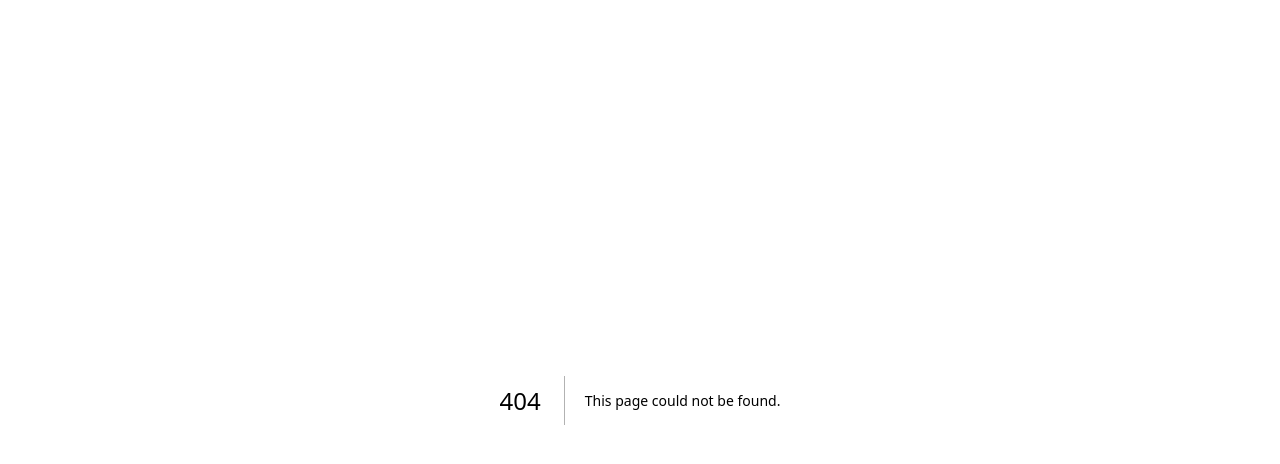
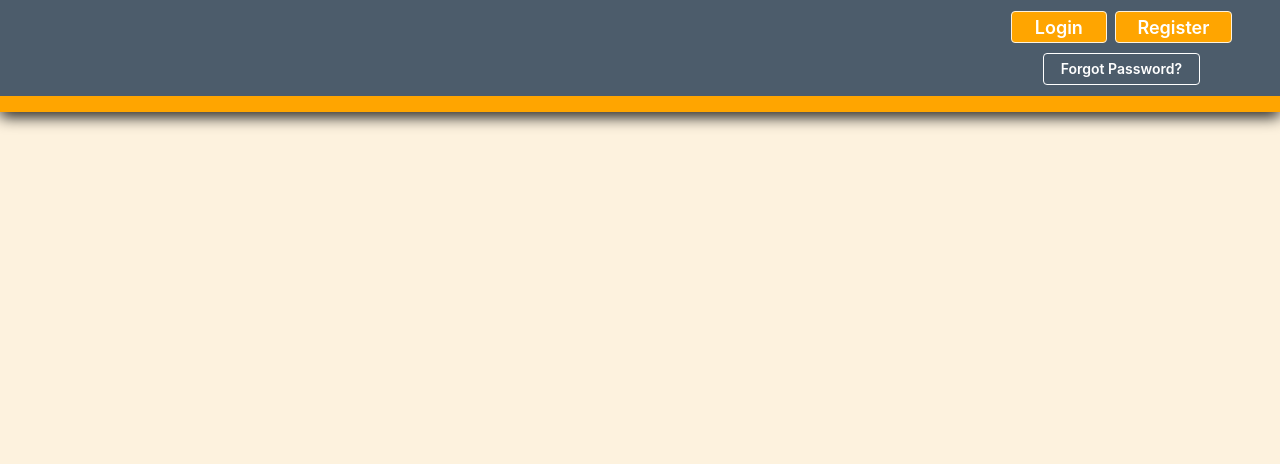
Before and after one commit to trail-app-project/desktop-frontend, a Next.js app: page /Nav/UserNav in a window 1280 px wide. Before the commit this address had no page. Shown: the top 464 px of the page. Built offline with nearby package versions, Linux system fonts and the light colour scheme.

Commit message:
added nav buttons

```diff
--- a/pages/Components/Button/index.js
+++ b/pages/Components/Button/index.js
@@ -62,8 +62,6 @@ class Button extends Component{
                 [disabledClassName]: disabled
             }
         );
-
-
         return (
         <div onClick={this.handleButtonClick} className={_className}>
             {this.renderChildren()}
--- a/pages/Components/Button/styles/Button.module.css
+++ b/pages/Components/Button/styles/Button.module.css
@@ -35,25 +35,25 @@
   color: var(--main-color);
 }
 .outline :hover {
-  background-color: #3777d1;
-  border-color: #3777d1;
+  background-color: var(--main-color);
+  border-color: var(--contrast-color);
   color: #fff;
 }
 
 .basic {
   background-color: orange;
-  border-color: #3777d1;
+  border-color: var(--main-color);
   color: #fff;
 }
 .basic:hover {
   background-color: #fff;
   border-color: #fff;
-  color: #3777d1;
+  color: var(--contrast-color);
 }
 
 .link {
   background-color: transparent;
-  color: #4c4c4c;
+  color: white;
   box-shadow: none;
 }
 .link:hover {
--- a/pages/Home/Home.js
+++ b/pages/Home/Home.js
@@ -1,9 +1,9 @@
 import React from 'react'
-
+import Nav from '../Nav/'
 const Home = () => {
   return (
     <>
-
+      <Nav />
     </>
   )
 }
--- a/pages/Nav/Styles/Nav.css
+++ b/pages/Nav/Styles/Nav.css
@@ -1,18 +1,32 @@
 nav {
+  display: flex;
   position: fixed;
   z-index: 1;
-  display: flex;
-  flex-direction: row;
   width: 100vw;
   background-color: var(--contrast-color);
-  gap: 1rem;
-  height: 5rem;
+  height: 6rem;
+  justify-content: right;
+}
+nav > div.buttons {
+  display: flex;
+  flex-direction: column;
   align-items: center;
-  justify-content: right;
+  gap: 0.6rem;
+  margin-right: 3rem;
+  align-self: center;
+}
+nav > div.buttons > div.signing {
+  display: flex;
+  gap: 0.5rem;
+  flex-direction: row;
+  align-items: center;
+}
+nav > div.buttons > div.forgotpass {
+  display: flex;
 }
 
 .banner {
-  top: 5rem;
+  top: 6rem;
   z-index: 0;
   position: fixed;
   width: 100vw;
--- a/pages/Nav/Styles/Nav.scss
+++ b/pages/Nav/Styles/Nav.scss
@@ -1,18 +1,31 @@
 nav{
+    display: flex;
     position: fixed;
     z-index: 1;
-    display: flex;
-    flex-direction: row;
     width: 100vw;
     background-color: var(--contrast-color);
-    gap: 1rem;
-    height: 5rem;
-    align-items: center;
+    height: 6rem;
     justify-content: right;
-
+    >div.buttons{
+        display: flex;
+        flex-direction: column;
+        align-items: center;
+        gap: .6rem;
+        margin-right: 3rem;
+        align-self: center;
+        >div.signing{
+            display: flex;
+            gap: .5rem;
+            flex-direction: row;
+            align-items: center;
+        }
+        >div.forgotpass{
+            display: flex;
+        }
+    }
 }
 .banner{
-    top: 5rem;
+    top: 6rem;
     z-index: 0;
     position: fixed;
     width: 100vw;
--- /dev/null
+++ b/pages/Nav/UserNav.js
@@ -0,0 +1,33 @@
+
+import Image from 'next/image'
+import Link from 'next/link'
+import React from 'react'
+import Button from '../Components/Button'
+
+const Nav = () => {
+    return (
+        <>
+        <nav>
+        <div className='buttons'>
+            <div className='signing'>
+            <Link href="./Login">
+                <Button label="Login" size='large'/>
+            </Link>
+            <Link href='./Register'>
+                <Button label="Register" size='large'/>
+            </Link>
+            </div>
+
+            <div className='forgotpass'>
+            <Link href='./Recovery'>
+                <Button label="Forgot Password?" variant='link'/>
+            </Link>
+            </div>
+        </div>
+        </nav>
+        <div className='banner'/>
+        </>
+    )
+}
+
+export default Nav
--- a/pages/Nav/index.js
+++ b/pages/Nav/index.js
@@ -1,4 +1,4 @@
-import Nav from './Nav'
+import Nav from './HomeNav'
 
 const index = () => {
   return (
```
Also changed, not shown: pages/Nav/HomeNav.js (added, +34 -0 lines), pages/Nav/Nav.js (deleted, +0 -27 lines), 1 other file (tests, documents, lock files or other folders).
